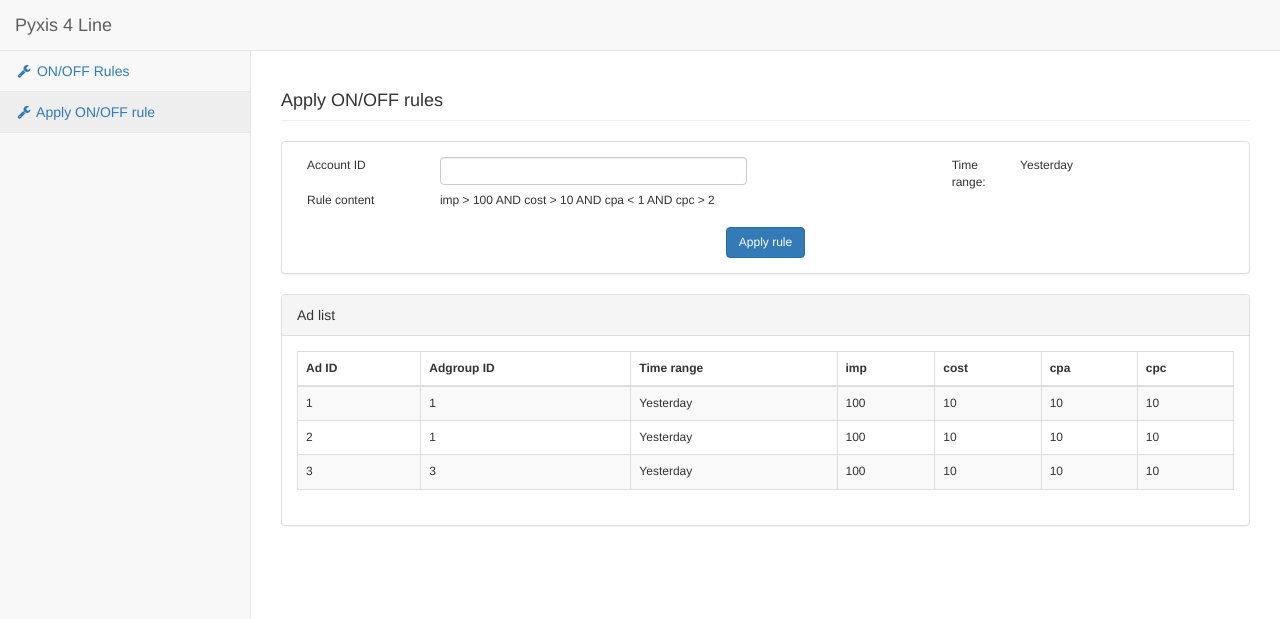
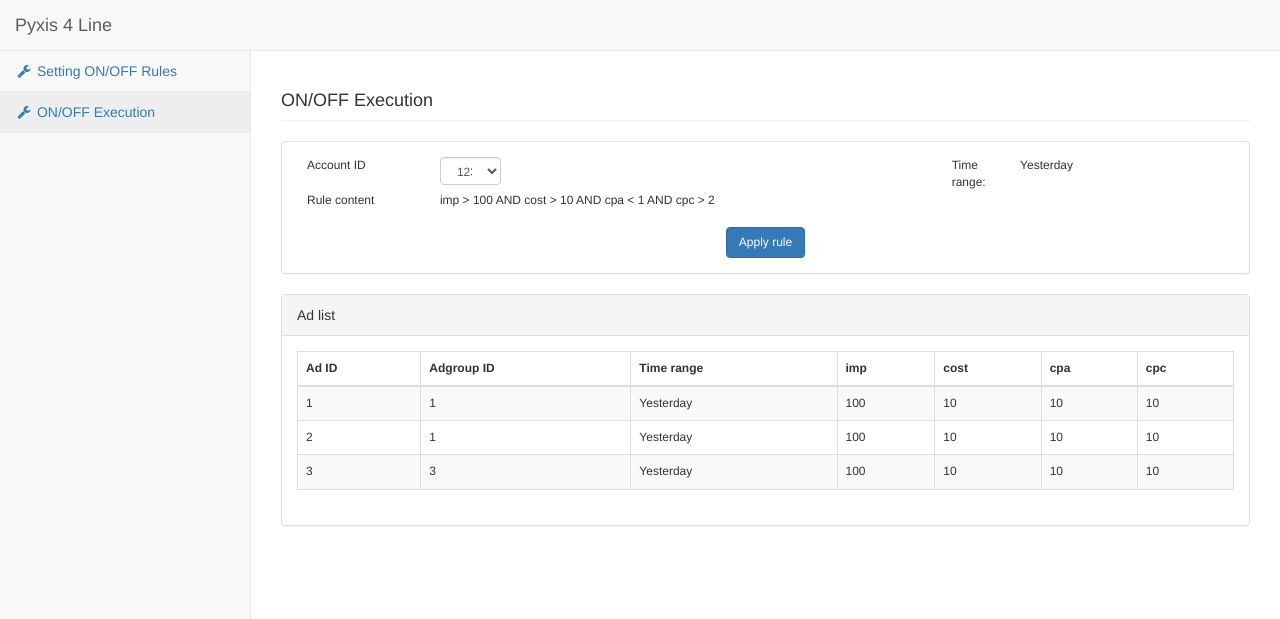
Before and after one commit to trvinhlong/bootstrap, a website: page pages/applyrule.html in a window 1280 px wide. Drawn offline with Linux system fonts and the light colour scheme.

Commit message:
update some titles

```diff
--- a/pages/applyrule.html
+++ b/pages/applyrule.html
@@ -50,10 +50,10 @@
                 <div class="sidebar-nav navbar-collapse">
                     <ul class="nav" id="side-menu">
                         <li>
-                            <a href="settingrule.html"><i class="fa fa-wrench fa-fw"></i></i> ON/OFF Rules</a>
+                            <a href="settingrule.html"><i class="fa fa-wrench fa-fw"></i></i> Setting ON/OFF Rules</a>
                         </li>
                         <li>
-                            <a href="applyrule.html"><i class="fa fa-wrench fa-fw"></i></i> Apply ON/OFF rule</a>
+                            <a href="applyrule.html"><i class="fa fa-wrench fa-fw"></i></i> ON/OFF Execution </a>
                         </li>
                     </ul>
                 </div>
@@ -65,7 +65,7 @@
         <div id="page-wrapper">
             <div class="row">
                 <div class="col-lg-12">
-                    <h4 class="page-header">Apply ON/OFF rules</h4>
+                    <h4 class="page-header">ON/OFF Execution</h4>
                 </div>
                 <!-- /.col-lg-12 -->
             </div>
@@ -78,7 +78,13 @@
                                 <div class="col-sm-8">
                                     <div class="form-group optimize-rule-row">
                                         <span class="optimize-rule-element optimize-rule-label">Account ID</span>
-                                        <input class="form-control optimize-rule-element optimize-rule-selector">
+                                        <select class="form-control optimize-rule-element">
+                                                <option>1234</option>
+                                                <option>3962</option>
+                                                <option>45231</option>
+                                                <option>4523</option>
+                                                <option>6678</option>
+                                        </select>
                                     </div>
                                     <div class="form-group optimize-rule-row">
                                         <span class="optimize-rule-element optimize-rule-label">Rule content </span>
```
Also changed, not shown: pages/settingrule.html (+11 -7 lines), 2 other files.
